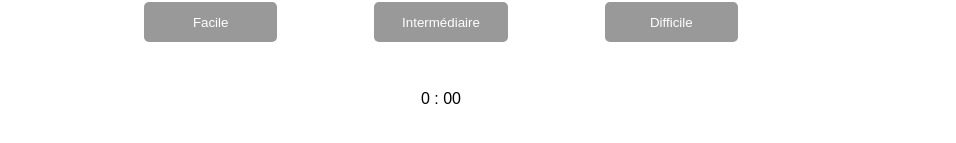
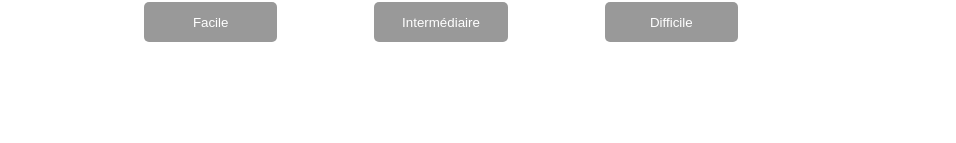
Before and after one commit to Sacha-Jok/Demineur, a React (Create React App) app: page / in a window 1280 px wide. Shown: the part 205-348 px from the top of the page, without its empty margins (199-1155 px from the left). Built offline with nearby package versions, Linux system fonts and the light colour scheme.

Commit message:
stopwatch display correction

```diff
--- a/src/components/Game/index.jsx
+++ b/src/components/Game/index.jsx
@@ -29,6 +29,7 @@ const Game = () => {
   const start = () => {
     setVisibility(false);
     setWin(false);
+    stopTime();
     setTime(0)
 
     let lvl = difficulty;
@@ -228,7 +229,7 @@ const Game = () => {
         <div id="gameContainer">
           <div className={styles.__gameData}>
             <div className={styles.__mineNb}>{mine}</div>
-            <div className={styles.__time}>{minutes} : {seconds.toString().padStart(2, "0")}</div>
+            <div className={styles.__time}>{minutes ? `${minutes} : ` : ""}{seconds ? `${seconds.toString().padStart(2, "0")} 🕑` : ""}</div>
           </div>
           <div className={styles.__gameSection}>
             <div id={styles.__gameSection}></div>
```
